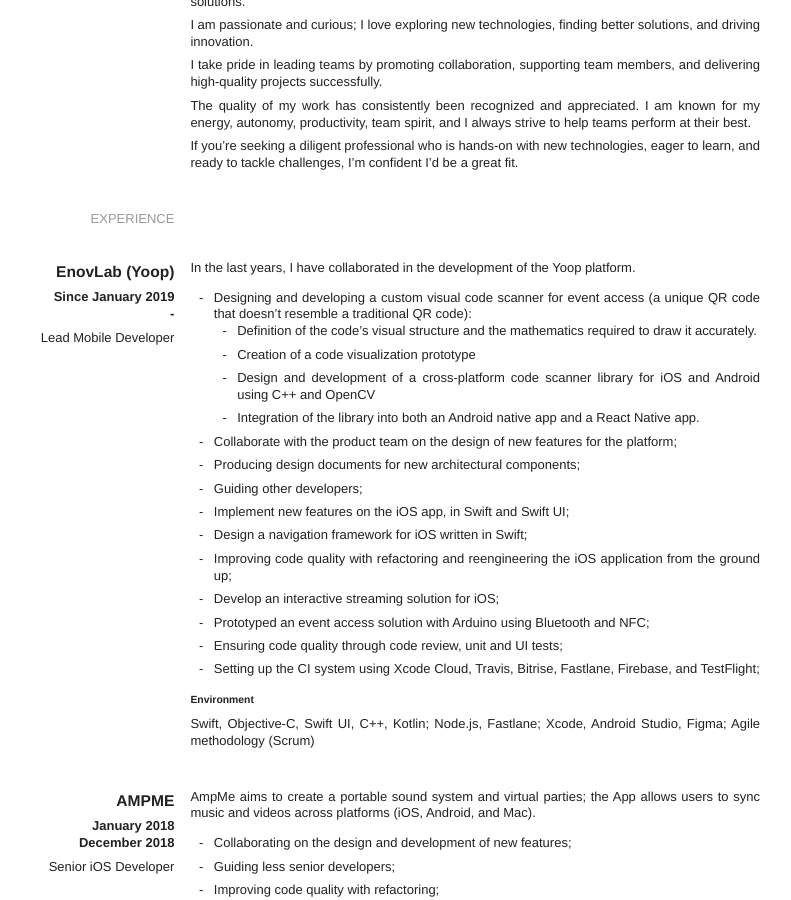
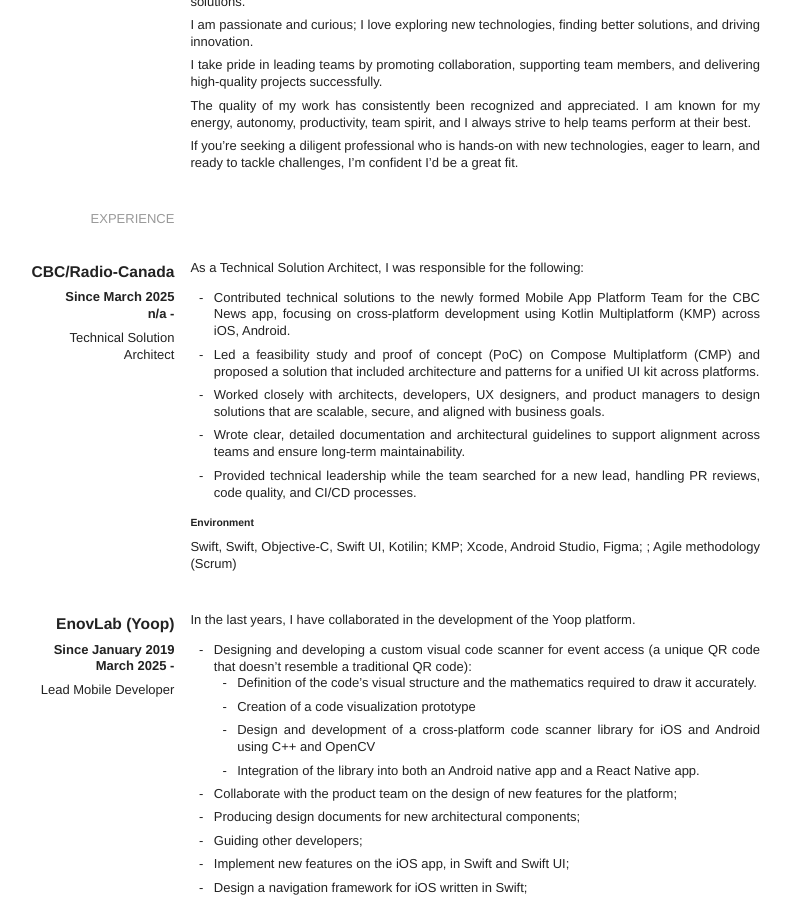
Before and after one commit to mt81/mt81.github.io, a Jekyll site: the page built from resume/index.md, in a window 1280 px wide and 900 px high, scrolled down 303 px. Shown: the whole window, without its empty margins (100-891 px from the left). Built offline with Jekyll 4.4.1, drawn with Linux system fonts in a browser that asks for light colours.

Commit message:
Add CBC/Radio-Canada experience to resume

```diff
--- a/resume/index.md
+++ b/resume/index.md
@@ -21,9 +21,25 @@ sections:
     title: Experience
     sections:
       - id: enovlab
+        title: CBC/Radio-Canada
+        start: Since March 2025
+        end: n/a
+          -
+        role: Technical Solution Architect
+        description: |
+          As a Technical Solution Architect, I was responsible for the following:
+        content: |
+          - Contributed technical solutions to the newly formed Mobile App Platform Team for the CBC News app, focusing on cross-platform   development using Kotlin Multiplatform (KMP) across iOS, Android.
+          - Led a feasibility study and proof of concept (PoC) on Compose Multiplatform (CMP) and proposed a solution that included architecture and patterns for a unified UI kit across platforms.
+          - Worked closely with architects, developers, UX designers, and product managers to design solutions that are scalable, secure, and aligned with business goals.
+          - Wrote clear, detailed documentation and architectural guidelines to support alignment across teams and ensure long-term maintainability.
+          - Provided technical leadership while the team searched for a new lead, handling PR reviews, code quality, and CI/CD processes.
+        environment: |
+          Swift, Swift, Objective-C, Swift UI, Kotilin; KMP; Xcode, Android Studio, Figma; ; Agile methodology (Scrum)
+      - id: enovlab
         title: EnovLab (Yoop)
         start: Since January 2019
-        end: |
+        end: March 2025
           -
         role: Lead Mobile Developer
         description: |
```
